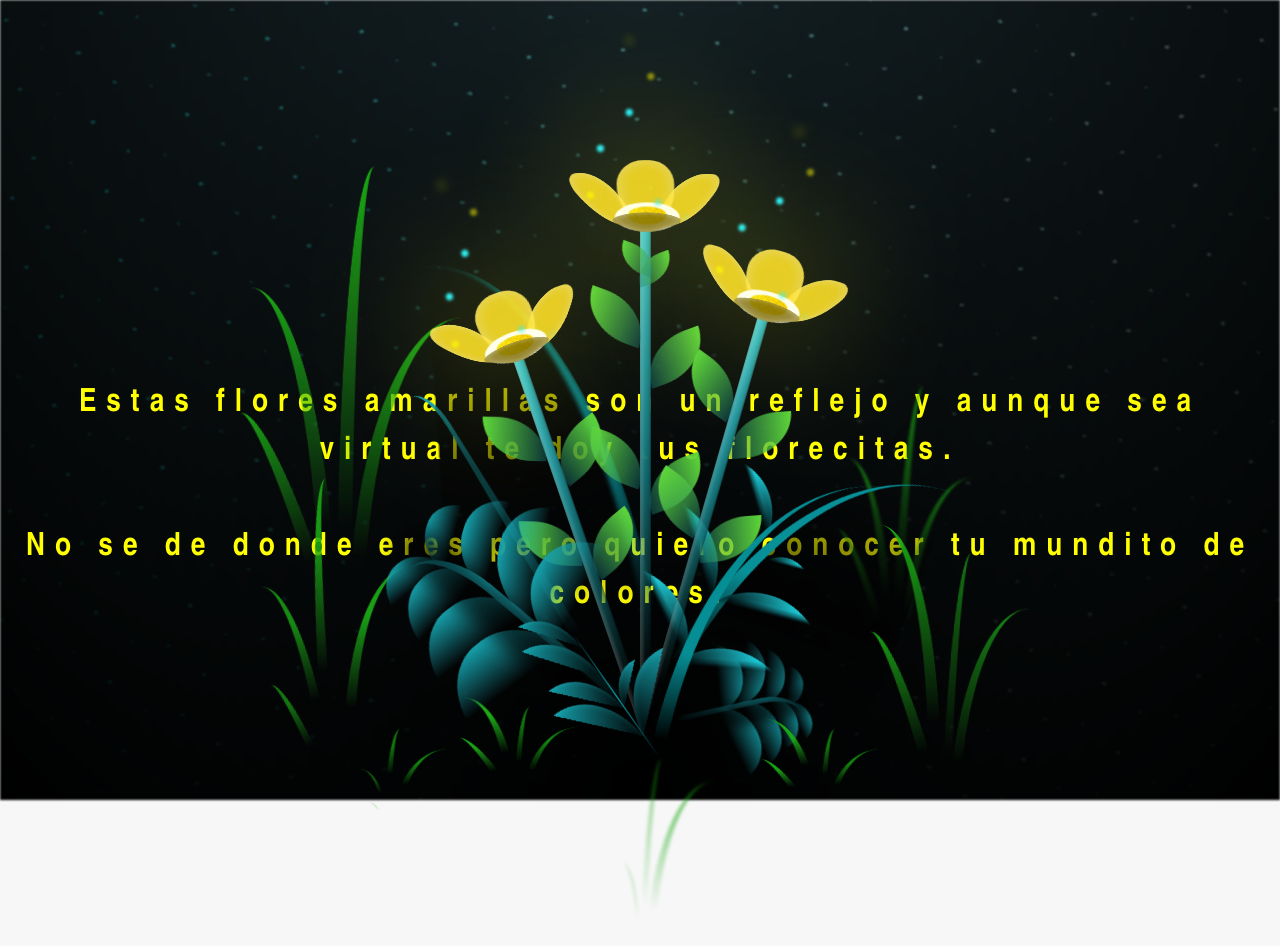
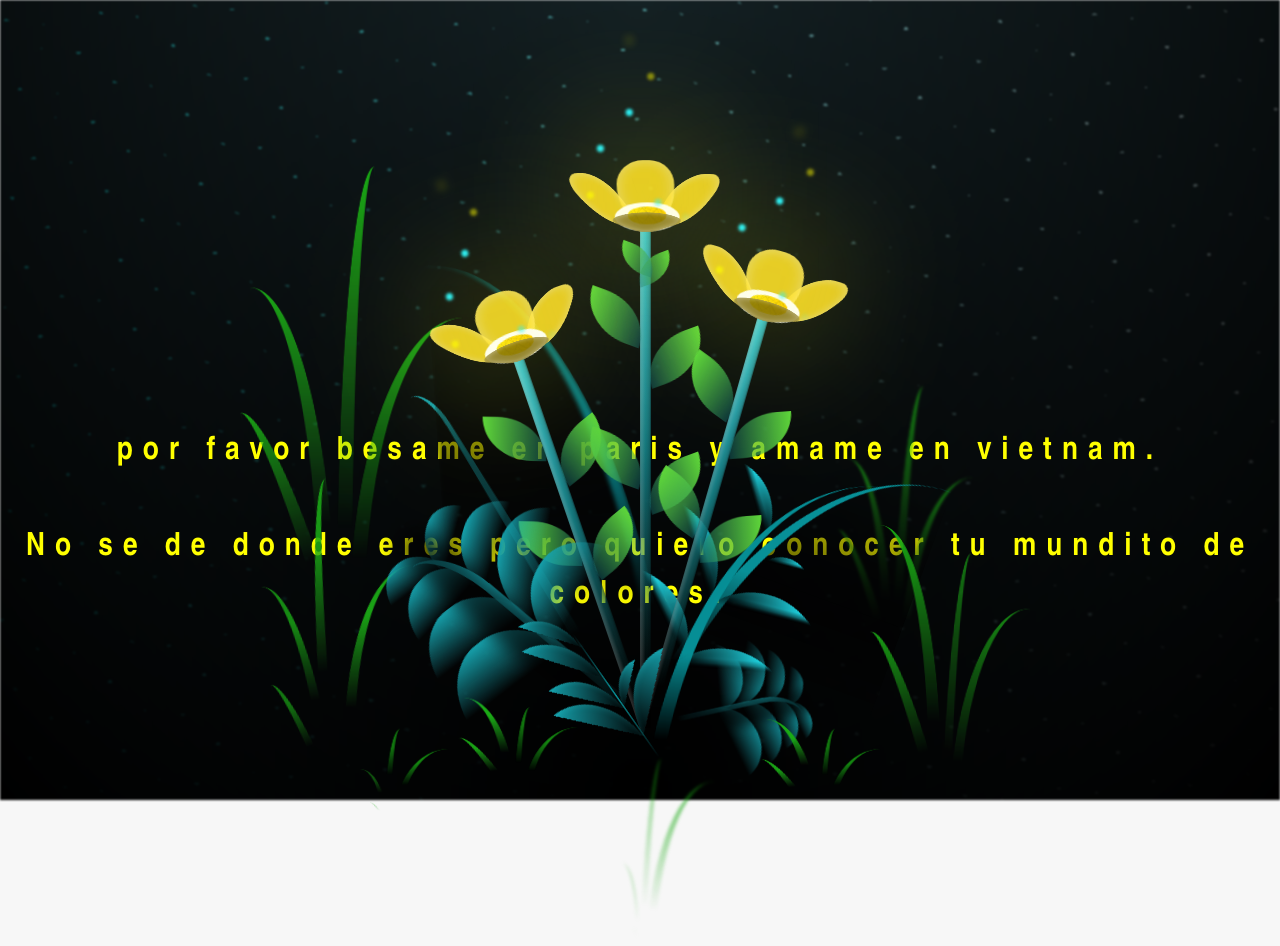
Before and after one commit to juanroacaice12/flores-amarillas, a plain HTML site: page flower.html in a window 1280 px wide. Drawn offline with Linux system fonts and the light colour scheme.

Commit message:
Update flower.html

```diff
--- a/flower.html
+++ b/flower.html
@@ -13,7 +13,7 @@
 
 
     </div>
-    <h1 class="titulo">Estas flores amarillas son un reflejo y aunque sea virtual te doy tus florecitas. <br> <br>
+    <h1 class="titulo">por favor besame en paris y amame en vietnam. <br> <br>
       No se de donde eres pero quiero conocer tu mundito de colores.</h1>
 
     <div class="night"></div>
```
